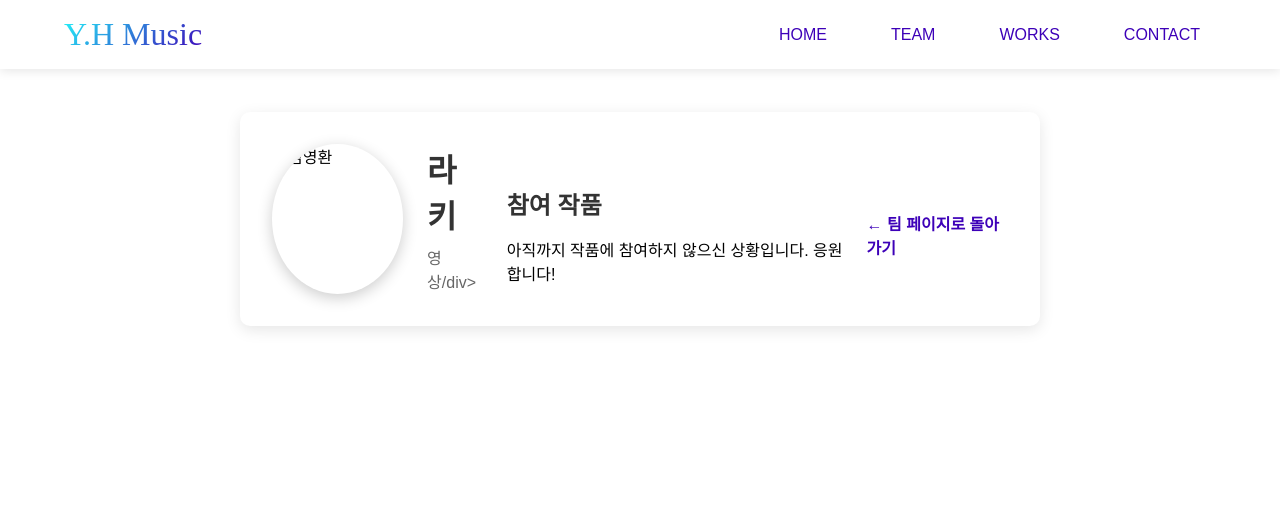
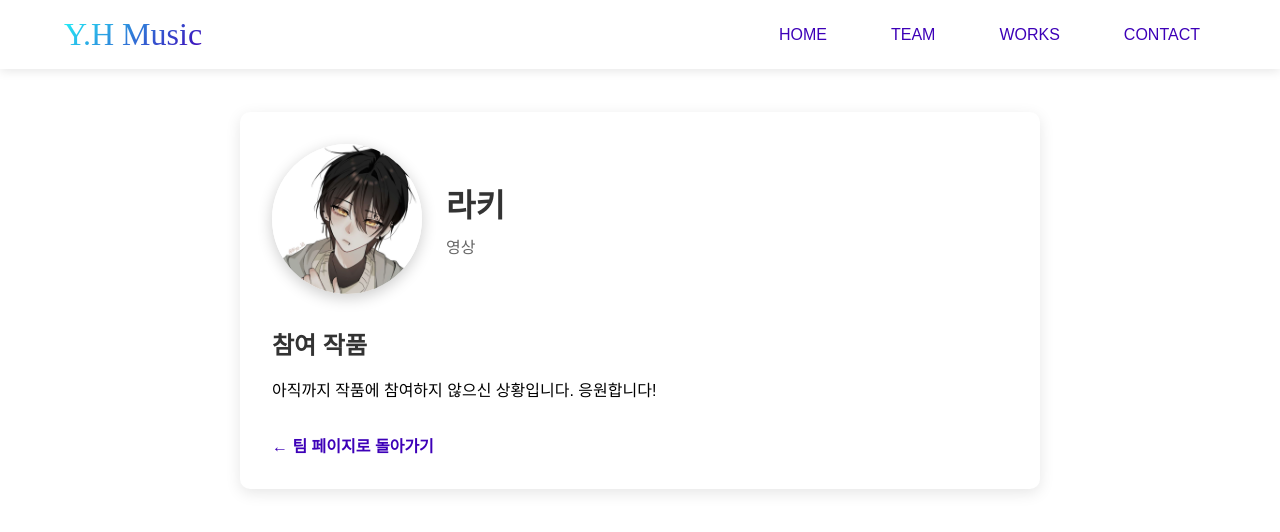
Before and after one commit to maykv/yhmusic, a plain HTML site: page member/leatki.html in a window 1280 px wide. Drawn offline with Linux system fonts and the light colour scheme; a web font is replaced by a local one.

Commit message:
Update leatki.html

```diff
--- a/member/leatki.html
+++ b/member/leatki.html
@@ -204,10 +204,10 @@
 
     <section class="profile-section">
         <div class="profile-header">
-            <img src="../images/profile/leatki" alt="김영환">
+            <img src="../images/profile/leatki.png" alt="김영환">
             <div class="info">
                 <h1>라키</h1>
-                <div class="role">영상/div>
+                <div class="role">영상</div>
             </div>
         </div>
 
```
